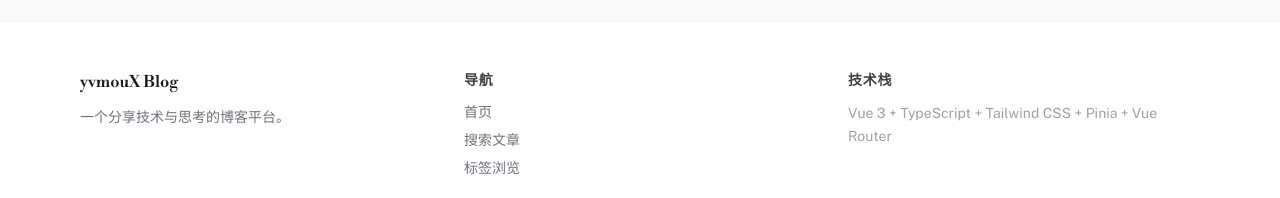
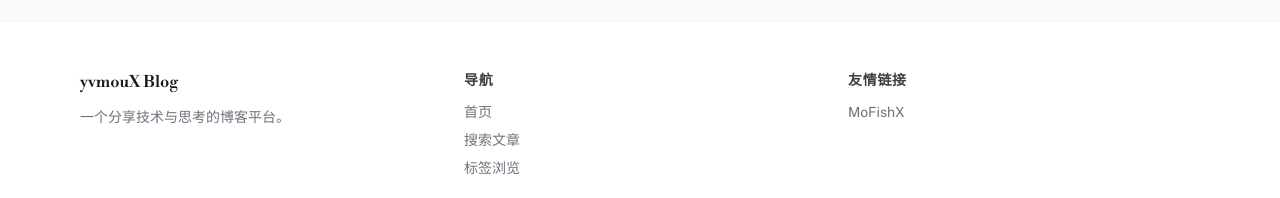
Before and after one commit to MoFishX/YBlog, a Vue app in the folder front/: page / in a window 1280 px wide. Shown: the part 1058-1256 px from the top of the page. Built offline with nearby package versions, Linux system fonts and the light colour scheme; no server answers.

Commit message:
2026.6.14-1

```diff
--- a/front/src/components/layout/AppFooter.vue
+++ b/front/src/components/layout/AppFooter.vue
@@ -15,8 +15,10 @@
           </div>
         </div>
         <div>
-          <h4 class="text-sm font-semibold text-zinc-700 mb-3 uppercase tracking-wider">技术栈</h4>
-          <p class="text-sm text-zinc-400 leading-relaxed">Vue 3 + TypeScript + Tailwind CSS + Pinia + Vue Router</p>
+          <h4 class="text-sm font-semibold text-zinc-700 mb-3 uppercase tracking-wider">友情链接</h4>
+          <div class="space-y-2">
+            <a href="https://github.com/MoFishX" target="_blank" rel="noopener" class="block text-sm text-zinc-500 hover:text-accent transition-colors duration-200">MoFishX</a>
+          </div>
         </div>
       </div>
       <div class="border-t border-zinc-100 pt-6 text-center text-sm text-zinc-400">
--- a/front/vite.config.ts
+++ b/front/vite.config.ts
@@ -23,7 +23,7 @@ export default defineConfig(({ mode }) => {
     }
   },
   server: {
-    port: 5173,
+    port: 80,
     proxy: {
       '/api': {
         target: apiTarget,
```
Also changed, not shown: 1 other file (tests, documents, lock files or other folders).
